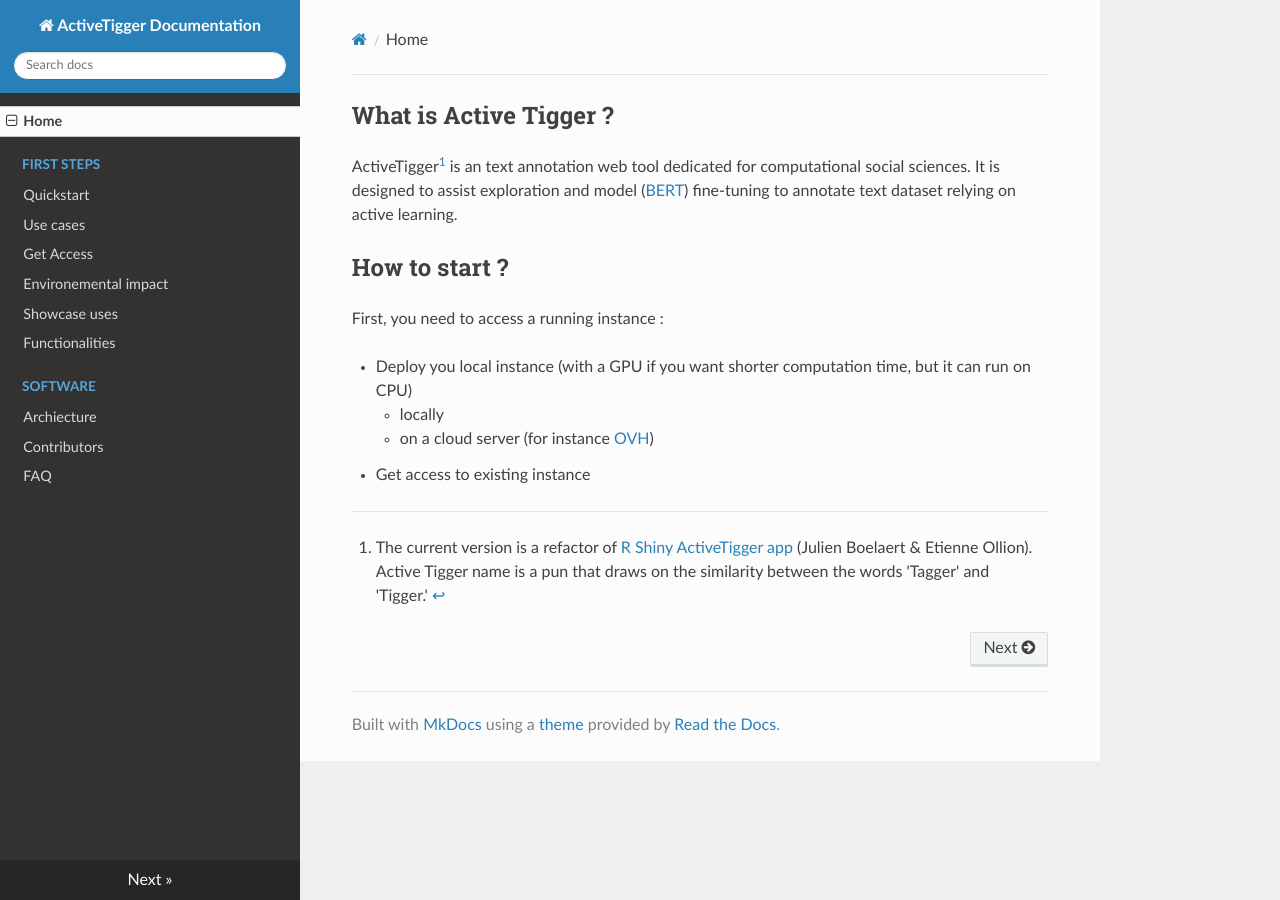
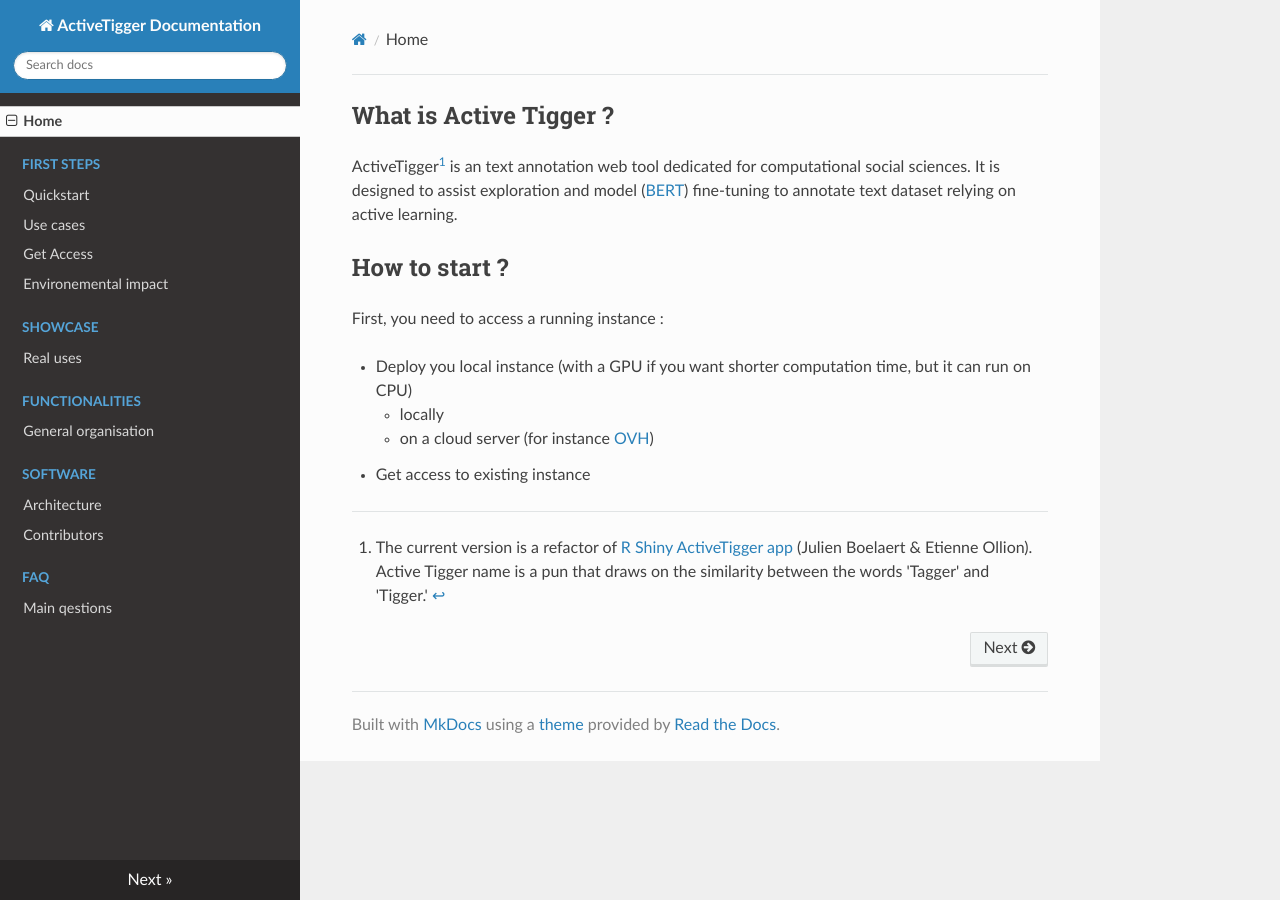
Before and after one commit to activetigger/documentation, an MkDocs documentation site: the page built from docs/index.md, in a window 1280 px wide. Built offline with MkDocs 1.6.1, drawn with Linux system fonts in a browser that asks for light colours; nearby versions of some CDN libraries.

Commit message:
restructure

```diff
--- a/mkdocs.yml
+++ b/mkdocs.yml
@@ -6,12 +6,15 @@ nav:
     - Use cases: quickstart/usecases.md
     - Get Access: access.md
     - Environemental impact: quickstart/environment.md
-  - Showcase uses: showcase/usecases.md
-  - Functionalities: documentation.md
+  - Showcase:
+    - Real uses: showcase/usecases.md
+  - Functionalities:
+    - General organisation: functionalities/organisation.md
   - Software:
-    - Archiecture: software.md
+    - Architecture: software.md
     - Contributors: contributors.md
-  - FAQ: faq.md
+  - FAQ:
+    - Main qestions: faq/faq.md
 
 markdown_extensions:
   - footnotes
```
Also changed, not shown: docs/functionnalities/organisation.md (renamed from docs/documentation.md).
